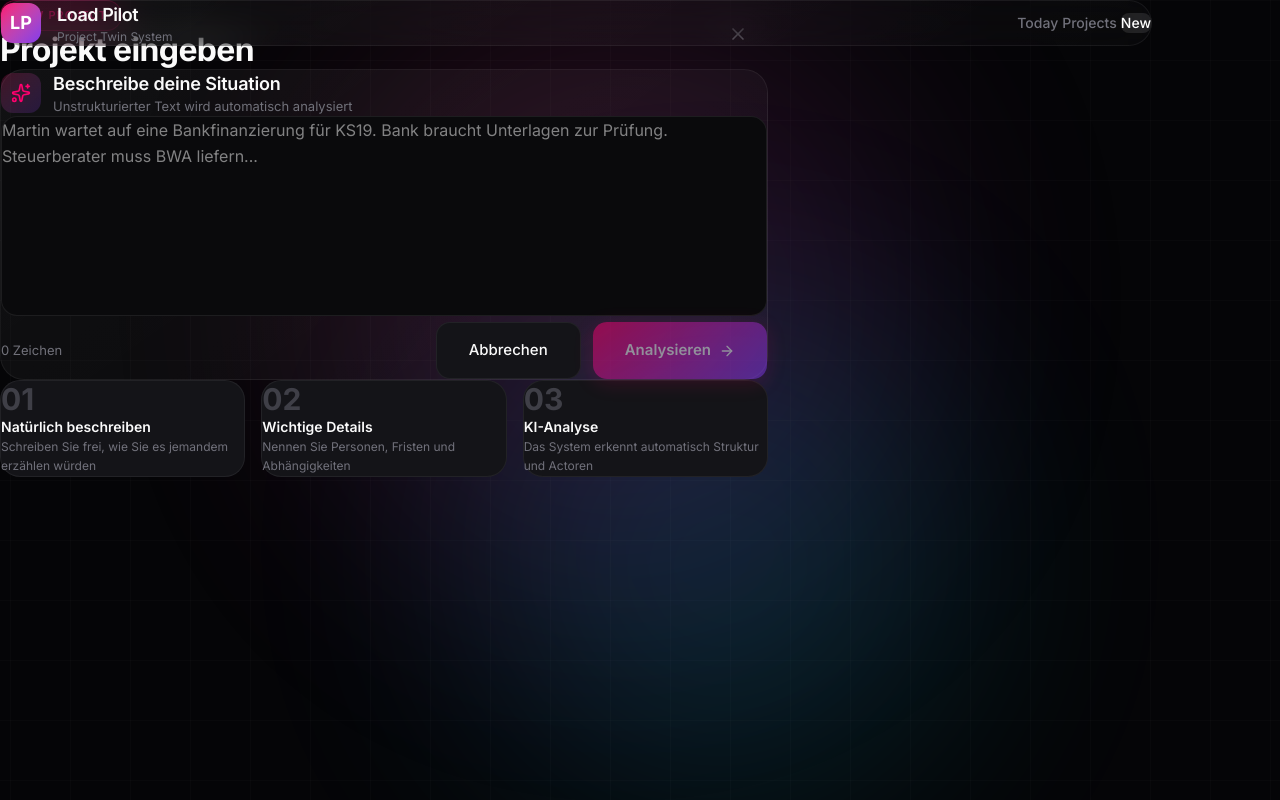
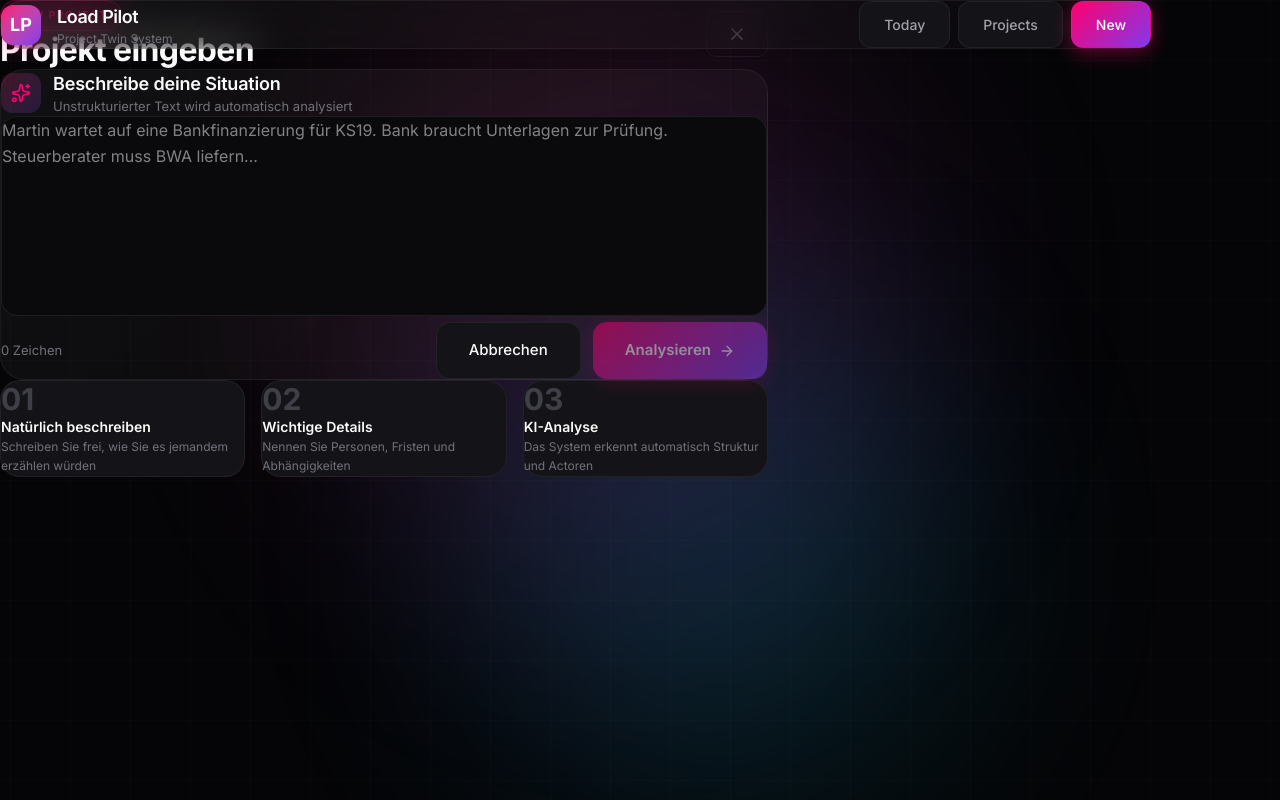
Before and after one commit to OSIONSolutionXR/osion-load-pilot, a React (Vite) app: page / in a window 1280 px wide. Both pictures are taken after a click on the button "New". Built offline with nearby package versions, Linux system fonts and the light colour scheme.

Commit message:
fix: functional navigation buttons with clear click states

```diff
--- a/src/App.tsx
+++ b/src/App.tsx
@@ -26,7 +26,7 @@ function App() {
           <div className="max-w-6xl mx-auto card-primary px-6 py-4 flex items-center justify-between">
             {/* Logo */}
             <div className="flex items-center gap-4">
-              <div className="w-10 h-10 rounded-xl bg-gradient-to-br from-[#ff006e] to-[#8338ec] flex items-center justify-center">
+              <div className="w-10 h-10 rounded-xl bg-gradient-to-br from-[#ff006e] to-[#8338ec] flex items-center justify-center shadow-lg shadow-[#ff006e]/20">
                 <span className="text-white font-bold text-lg">LP</span>
               </div>
               <div>
@@ -35,8 +35,8 @@ function App() {
               </div>
             </div>
 
-            {/* Navigation */}
-            <nav className="flex items-center gap-1">
+            {/* Navigation - Klare Buttons */}
+            <nav className="flex items-center gap-2">
               <NavButton
                 active={currentView === 'today'}
                 onClick={() => navigateTo('today')}
@@ -93,11 +93,7 @@ function NavButton({ active, onClick, label }: NavButtonProps) {
   return (
     <button
       onClick={onClick}
-      className={`px-4 py-2 rounded-lg text-sm font-medium transition-all duration-300 ${
-        active
-          ? 'bg-white/10 text-white'
-          : 'text-zinc-500 hover:text-zinc-300'
-      }`}
+      className={`nav-button ${active ? 'active' : ''}`}
     >
       {label}
     </button>
--- a/src/index.css
+++ b/src/index.css
@@ -124,11 +124,13 @@ html, body, #root {
   border: 1px solid var(--border-subtle);
   border-radius: 20px;
   transition: all 0.3s ease;
+  cursor: pointer;
 }
 
 .card-secondary:hover {
   border-color: var(--border-strong);
   background: var(--bg-tertiary);
+  transform: translateY(-2px);
 }
 
 .card-glow {
@@ -154,6 +156,56 @@ html, body, #root {
   opacity: 1;
 }
 
+/* NAV BUTTONS - The fix */
+.nav-button {
+  display: inline-flex;
+  align-items: center;
+  justify-content: center;
+  padding: 0.75rem 1.5rem;
+  background: var(--bg-elevated);
+  border: 1px solid var(--border-subtle);
+  border-radius: 12px;
+  color: var(--text-secondary);
+  font-size: 0.875rem;
+  font-weight: 500;
+  cursor: pointer;
+  transition: all 0.2s ease;
+  position: relative;
+  overflow: hidden;
+}
+
+.nav-button::before {
+  content: '';
+  position: absolute;
+  inset: 0;
+  background: linear-gradient(135deg, rgba(255, 0, 110, 0.1), rgba(131, 56, 236, 0.1));
+  opacity: 0;
+  transition: opacity 0.2s ease;
+}
+
+.nav-button:hover {
+  border-color: var(--accent-magenta);
+  color: var(--text-primary);
+  transform: translateY(-1px);
+  box-shadow: 0 4px 20px rgba(255, 0, 110, 0.2);
+}
+
+.nav-button:hover::before {
+  opacity: 1;
+}
+
+.nav-button.active {
+  background: linear-gradient(135deg, var(--accent-magenta), var(--accent-purple));
+  border-color: transparent;
+  color: white;
+  box-shadow: 0 4px 20px rgba(255, 0, 110, 0.4);
+}
+
+.nav-button.active:hover {
+  transform: translateY(-1px);
+  box-shadow: 0 6px 24px rgba(255, 0, 110, 0.5);
+}
+
 /* Buttons */
 .btn-primary {
   display: inline-flex;
@@ -170,11 +222,30 @@ html, body, #root {
   cursor: pointer;
   transition: all 0.3s cubic-bezier(0.4, 0, 0.2, 1);
   box-shadow: 0 4px 20px var(--glow-magenta);
+  position: relative;
+  overflow: hidden;
+}
+
+.btn-primary::before {
+  content: '';
+  position: absolute;
+  inset: 0;
+  background: linear-gradient(135deg, rgba(255,255,255,0.1), transparent);
+  opacity: 0;
+  transition: opacity 0.2s ease;
 }
 
 .btn-primary:hover {
   transform: translateY(-2px);
   box-shadow: 0 8px 30px var(--glow-magenta);
+}
+
+.btn-primary:hover::before {
+  opacity: 1;
+}
+
+.btn-primary:active {
+  transform: translateY(0);
 }
 
 .btn-secondary {
@@ -191,11 +262,31 @@ html, body, #root {
   border-radius: 14px;
   cursor: pointer;
   transition: all 0.3s ease;
+  position: relative;
+  overflow: hidden;
+}
+
+.btn-secondary::before {
+  content: '';
+  position: absolute;
+  inset: 0;
+  background: linear-gradient(135deg, rgba(255,255,255,0.05), transparent);
+  opacity: 0;
+  transition: opacity 0.2s ease;
 }
 
 .btn-secondary:hover {
   border-color: var(--border-strong);
   background: var(--bg-tertiary);
+  transform: translateY(-1px);
+}
+
+.btn-secondary:hover::before {
+  opacity: 1;
+}
+
+.btn-secondary:active {
+  transform: translateY(0);
 }
 
 .btn-ghost {
@@ -207,7 +298,7 @@ html, body, #root {
   color: var(--text-secondary);
   font-size: 0.875rem;
   font-weight: 500;
-  border: none;
+  border: 1px solid var(--border-subtle);
   border-radius: 10px;
   cursor: pointer;
   transition: all 0.2s ease;
@@ -216,6 +307,7 @@ html, body, #root {
 .btn-ghost:hover {
   color: var(--text-primary);
   background: rgba(255, 255, 255, 0.05);
+  border-color: var(--border-strong);
 }
 
 /* Labels / Badges */
@@ -355,3 +447,13 @@ html, body, #root {
   background: var(--accent-magenta);
   color: white;
 }
+
+/* Interactive elements cursor */
+button, a, .cursor-pointer {
+  cursor: pointer;
+}
+
+/* Click feedback */
+button:active, .nav-button:active {
+  transform: scale(0.98);
+}
```
